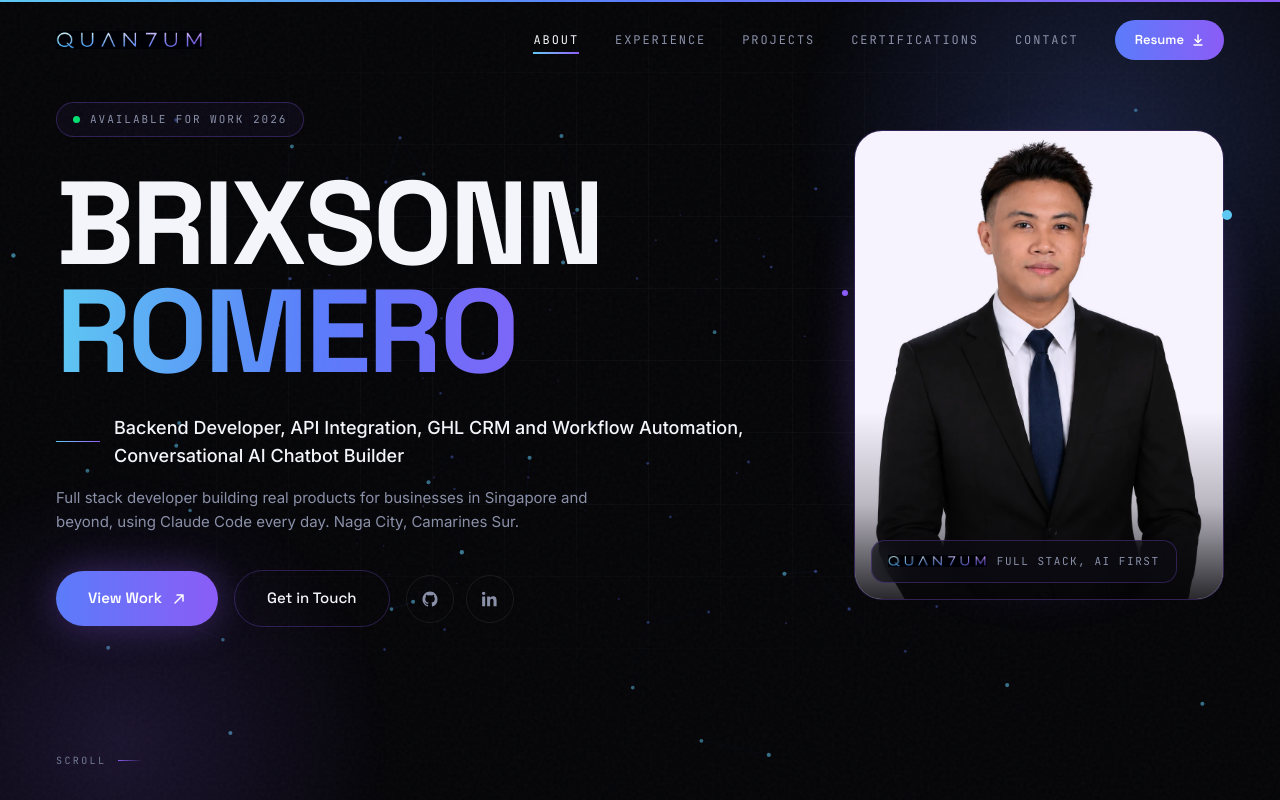
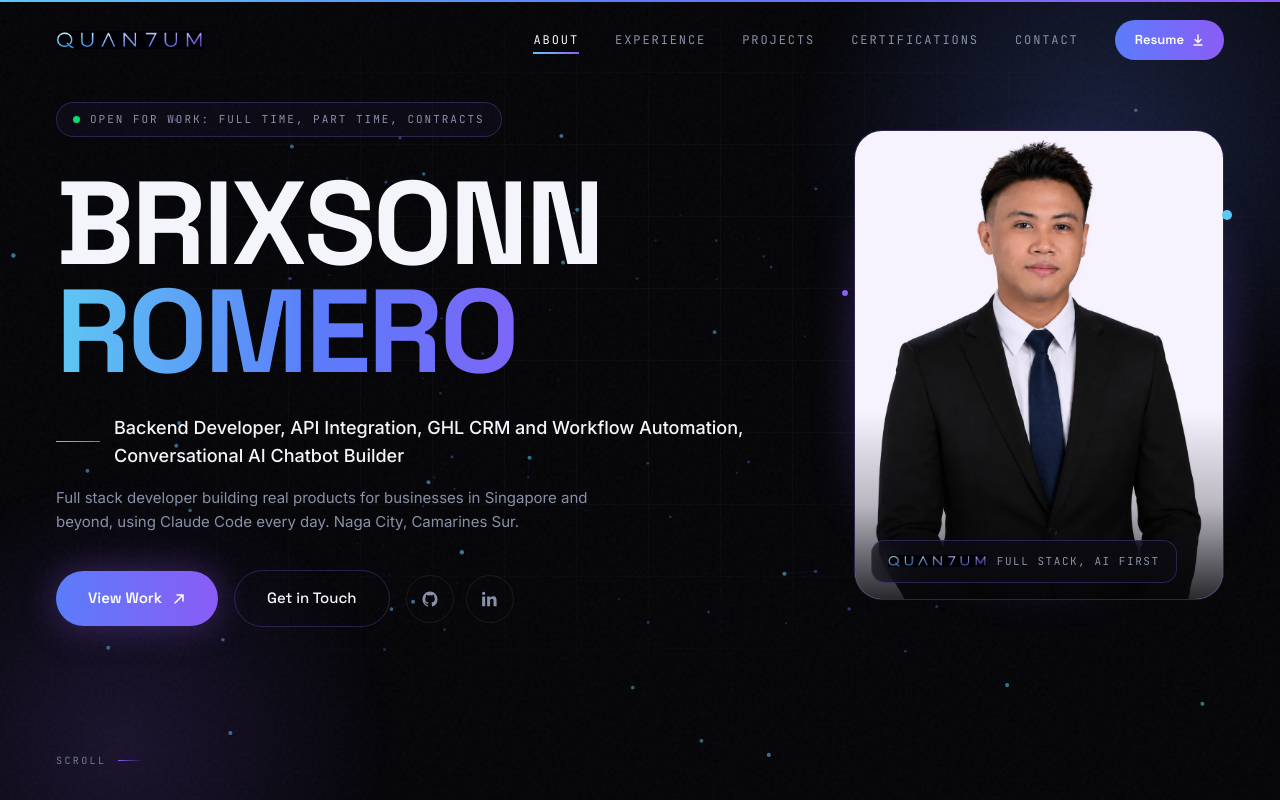
Before and after one commit to dooddles07/WEB-PORTFOLIO, a React (Vite) app: page / in a window 1280 px wide. Shown: the top 800 px of the page. Built offline with nearby package versions, Linux system fonts and the light colour scheme.

Commit message:
content(site): availability covers full time, part time, contracts

```diff
--- a/src/components/Contact.tsx
+++ b/src/components/Contact.tsx
@@ -53,7 +53,7 @@ export function Contact() {
 
         <Reveal delay={0.15}>
           <p className="max-w-[520px] text-base leading-relaxed text-muted">
-            Open to full time roles, freelance projects, and automation work anywhere in the world.
+            Open for full time, part time, and contract work anywhere in the world.
           </p>
         </Reveal>
 
--- a/src/data/profile.ts
+++ b/src/data/profile.ts
@@ -17,7 +17,7 @@ export const profile = {
   github: 'https://github.com/dooddles07',
   linkedin: 'https://www.linkedin.com/in/brixsonn-romero-0b18b9327',
   resume: '/assets/me/resume.pdf',
-  availability: 'AVAILABLE FOR WORK 2026',
+  availability: 'OPEN FOR WORK: FULL TIME, PART TIME, CONTRACTS',
   stats: [
     { value: '3+', label: 'YEARS WITH AI TOOLS' },
     { value: '9+', label: 'PLATFORMS SHIPPED' },
```
